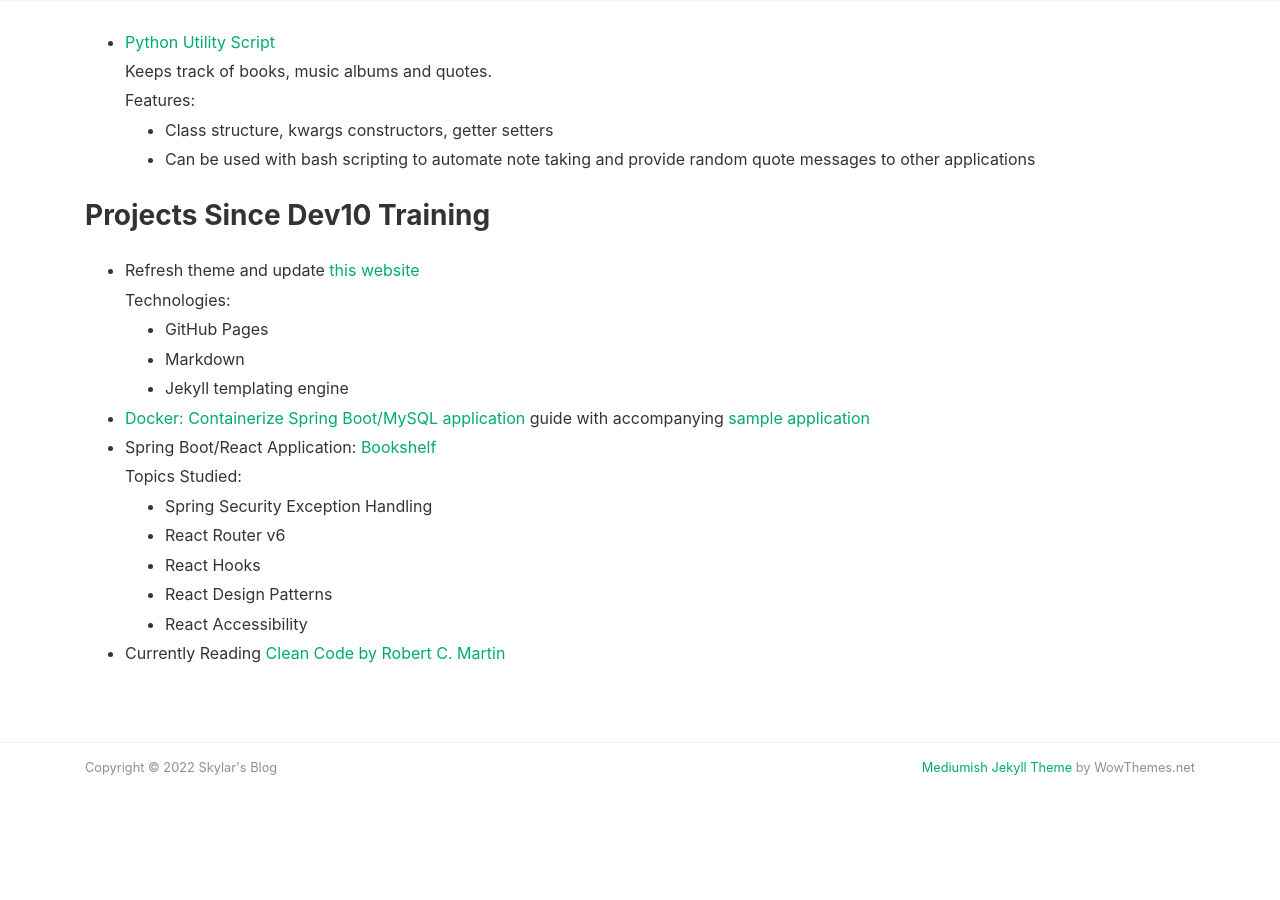
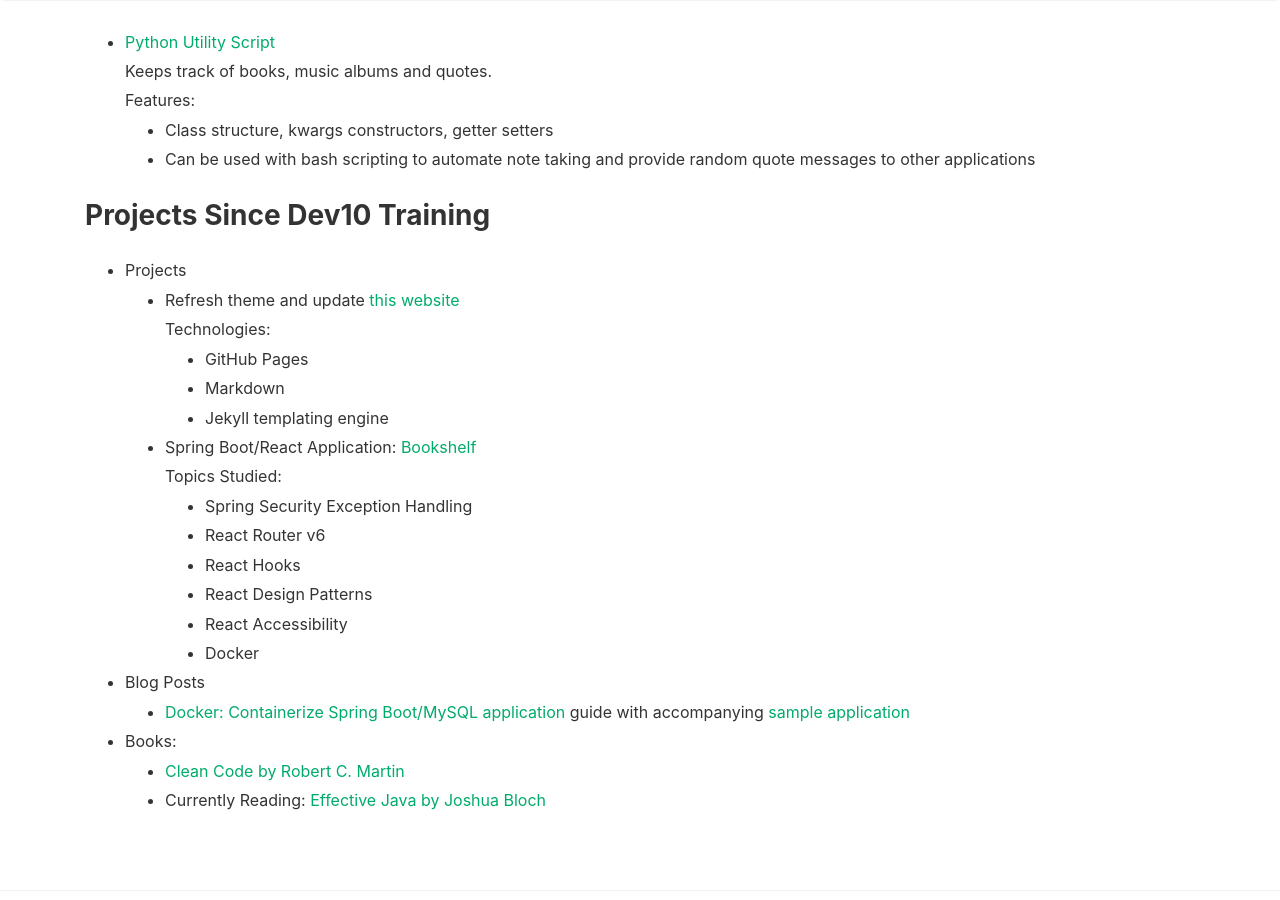
Before and after one commit to oneexists/oneexists.github.io, a Jekyll site: the page built from _pages/projects.md, in a window 1280 px wide and 900 px high, scrolled down 1468 px. Built offline with Jekyll 4.4.1, drawn with Linux system fonts in a browser that asks for light colours; nearby versions of some CDN libraries; before the commit the page ends 2320 px from its top, so only the background shows below that.

Commit message:
add effective java, rearrange projects since training

```diff
--- a/_pages/projects.md
+++ b/_pages/projects.md
@@ -91,25 +91,41 @@
 
 <h3>Projects Since Dev10 Training</h3>
 <ul>
-  <li>Refresh theme and update <a href="https://github.com/oneexists/oneexists.github.io">this website</a></li>
-  Technologies:
-  <ul>
-    <li>GitHub Pages</li>
-    <li>Markdown</li>
-    <li>Jekyll templating engine</li>
-  </ul>
-  <li><a href="https://oneexists.github.io/containerize-api">Docker: Containerize Spring Boot/MySQL application</a> guide with accompanying <a href="https://github.com/oneexists/containers">sample application</a></li>
-  <li>Spring Boot/React Application: <a href="https://github.com/oneexists/Bookshelf">Bookshelf</a><br />
-  Topics Studied:
+  <li>Projects
     <ul>
-      <li>Spring Security Exception Handling</li>
-      <li>React Router v6</li>
-      <li>React Hooks</li>
-      <li>React Design Patterns</li>
-      <li>React Accessibility</li>
+        <li>Refresh theme and update <a href="https://github.com/oneexists/oneexists.github.io">this website</a><br />
+          Technologies:
+          <ul>
+            <li>GitHub Pages</li>
+            <li>Markdown</li>
+            <li>Jekyll templating engine</li>
+          </ul>
+        </li>
+        <li>Spring Boot/React Application: <a href="https://github.com/oneexists/Bookshelf">Bookshelf</a><br /></li>
+          Topics Studied:
+          <ul>
+            <li>Spring Security Exception Handling</li>
+            <li>React Router v6</li>
+            <li>React Hooks</li>
+            <li>React Design Patterns</li>
+            <li>React Accessibility</li>
+            <li>Docker</li>
+          </ul>
     </ul>
   </li>
-  <li>Currently Reading <a href="https://www.goodreads.com/book/show/3735293-clean-code">Clean Code by Robert C. Martin</a></li>
+
+  <li>Blog Posts
+    <ul>
+      <li><a href="https://oneexists.github.io/containerize-api">Docker: Containerize Spring Boot/MySQL application</a> guide with accompanying <a href="https://github.com/oneexists/containers">sample application</a></li>
+    </ul>
+  </li>
+
+  <li>Books:
+    <ul>
+      <li><a href="https://www.goodreads.com/book/show/3735293-clean-code">Clean Code by Robert C. Martin</a></li>
+      <li>Currently Reading: <a href="https://www.goodreads.com/book/show/34927404-effective-java">Effective Java by Joshua Bloch</a></li>
+    </ul>
+  </li>
 </ul>
 </div>
 </div>
```
